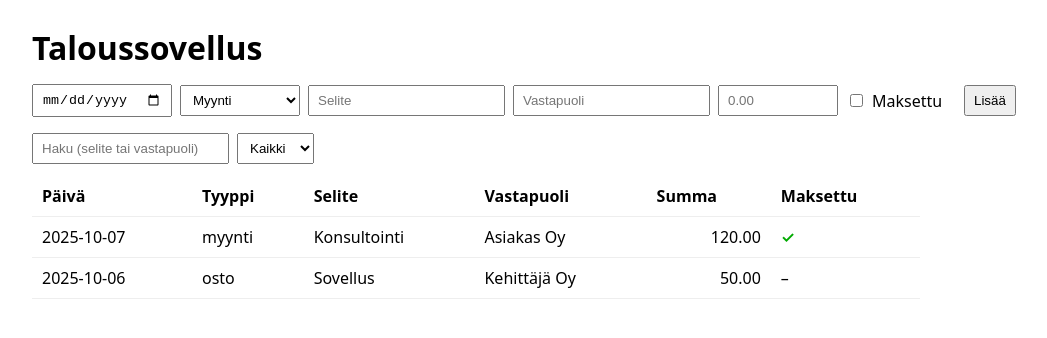
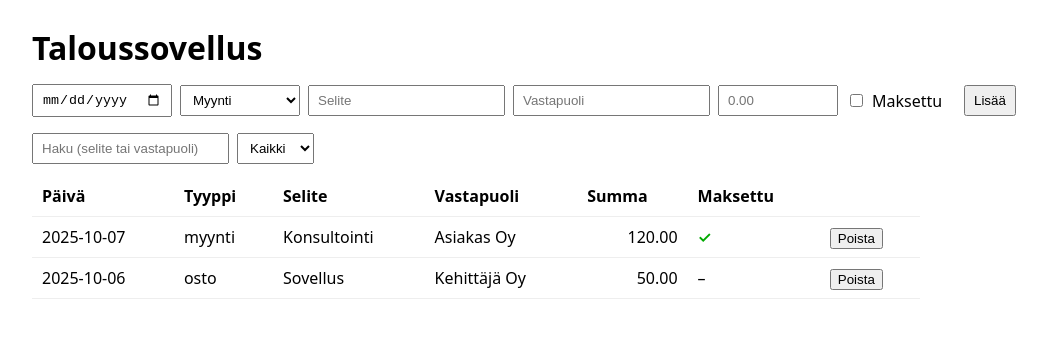
Before and after one commit to Tribetide/Taloussovellus, a React (Vite) app: page / in a window 1280 px wide. Shown: the top 338 px of the page, without its empty margins (164-1211 px from the left). Built offline with nearby package versions, Linux system fonts and the light colour scheme.

Commit message:
Lisätty tapahtumien poistotoiminto ja päivitetty komponentit; muokattu CSS-tyylejä lomakkeelle

```diff
--- a/index.html
+++ b/index.html
@@ -2,7 +2,6 @@
 <html lang="en">
   <head>
     <meta charset="UTF-8" />
-    <link rel="icon" type="image/svg+xml" href="/vite.svg" />
     <meta name="viewport" content="width=device-width, initial-scale=1.0" />
     <title>taloussovellus</title>
   </head>
--- a/src/App.jsx
+++ b/src/App.jsx
@@ -19,6 +19,11 @@ export default function App() {
     console.log("[App] add", tx);
     setTransactions(prev => [tx, ...prev]); // uusin ensin
   };
+
+  const handleDelete = (tx) => {
+    console.log("[App] delete", tx);
+    setTransactions(prev => prev.filter(t => t.id !== tx.id)); // suodata pois
+  }
 
   // Suodatetaan tapahtumia filterillä
   const q = filter.text.toLowerCase().trim(); // haun termi pienaakkosina
@@ -42,7 +47,7 @@ export default function App() {
       <h1>Taloussovellus</h1>
       <TransactionForm onAdd={handleAdd} />
       <Filter value={filter} onChange={setFilter} />
-      <TransactionList items={visible} />
+      <TransactionList items={visible} onDelete={handleDelete} />
     </main>
   );
 
--- a/src/components/TransactionForm.jsx
+++ b/src/components/TransactionForm.jsx
@@ -18,7 +18,7 @@ export default function TransactionForm({ onAdd }) { // onAdd = lisäysfunktio
   // Lomakkeen kenttien muutokset
   const handleChange = (event) => {
     const { name, value, type, checked } = event.target;
-    setForm(f => ({ ...f, [name]: type === "checkbox" ? checked : value })); // kopioi vanhan, muuta yksi
+    setForm(f => ({ ...f, [name]: type === "checkbox" ? checked : value })); // checkboxin arvo checked, muut value
   };
 
   const handleSubmit = (event) => {
--- a/src/components/TransactionList.jsx
+++ b/src/components/TransactionList.jsx
@@ -1,6 +1,6 @@
 
-export default function TransactionList({ items }) { // items = tapahtumat
-  console.log('<TransactionList> render', { itemsCount: items.length });
+export default function TransactionList({ items = [], onDelete }) { // items = tapahtumat
+  console.log('<TransactionList> render', { count: items.length });
 
   if (items.length === 0) return <p>Ei rivejä.</p>; //jos ei rivejä, näytetään viesti
 
@@ -15,6 +15,7 @@ export default function TransactionList({ items }) { // items = tapahtumat
           <th>Vastapuoli</th>
           <th>Summa</th>
           <th>Maksettu</th>
+          <th></th>
         </tr>
       </thead>
       <tbody>
@@ -26,6 +27,9 @@ export default function TransactionList({ items }) { // items = tapahtumat
             <td>{t.vastapuoli}</td>
             <td className="summa">{t.summa.toFixed(2)}</td>
             <td>{t.maksettu ? <span className="badge-paid">✓</span> : "–"}</td>
+            <td>
+              <button onClick={() => onDelete?.(t)}>Poista</button>
+            </td>
           </tr>
         ))}
       </tbody>
--- a/src/index.css
+++ b/src/index.css
@@ -49,6 +49,7 @@ h1 { margin: 0 0 12px; }
 /* pieni merkintä maksetuille */
 .badge-paid { color: #0a0; font-weight: 600; }
 
+/* lomake */
 .form {
   display: grid;
   grid-template-columns: 140px 120px 1fr 1fr 120px 110px auto;
@@ -56,4 +57,10 @@ h1 { margin: 0 0 12px; }
   align-items: center;
   margin: 12px 0 16px;
 }
-.form input, .form select, .form button { padding: 6px 8px; }
+
+/* lomakkeen laput ja napit */
+.form input,
+.form select,
+.form button {
+  padding: 6px 8px;
+}
```
